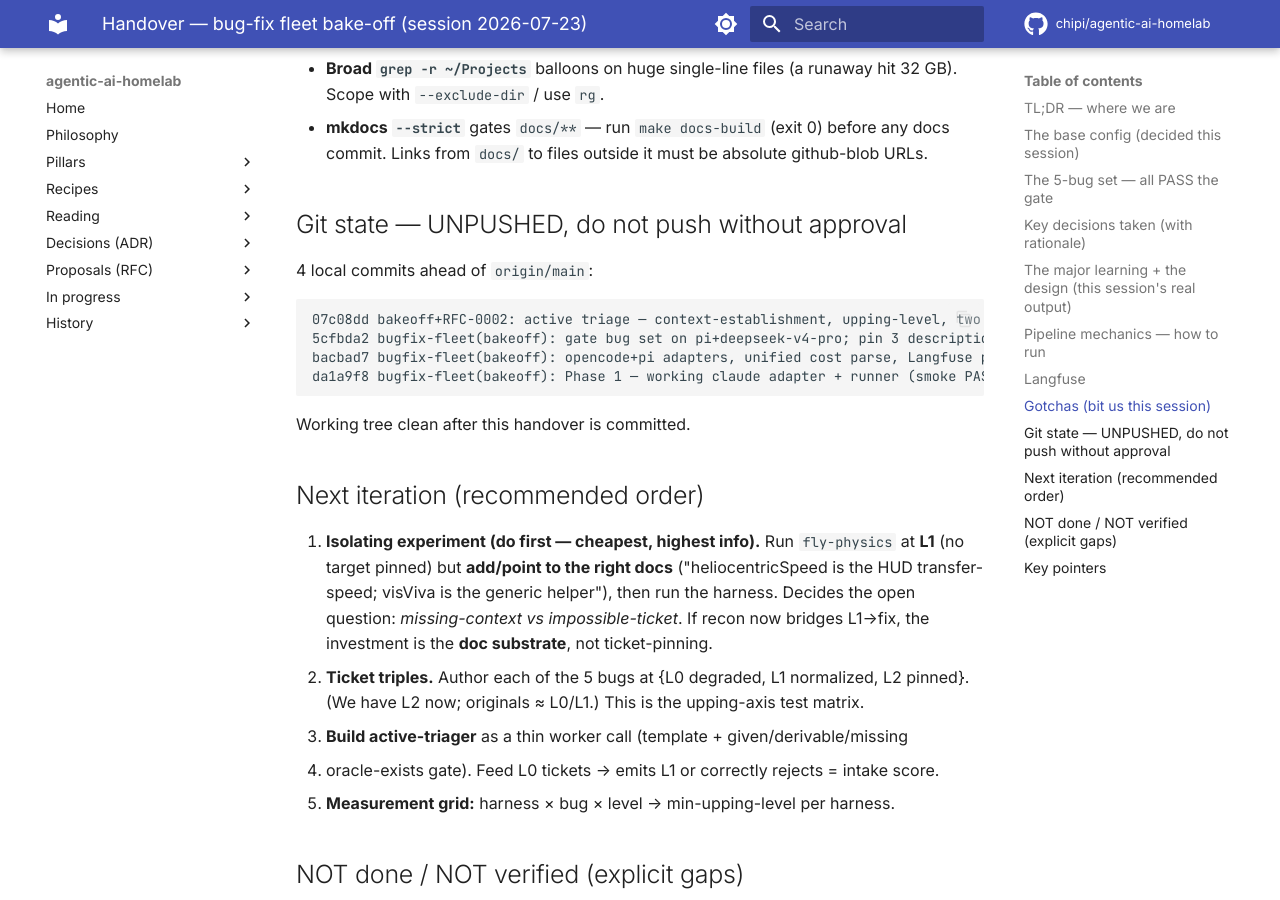
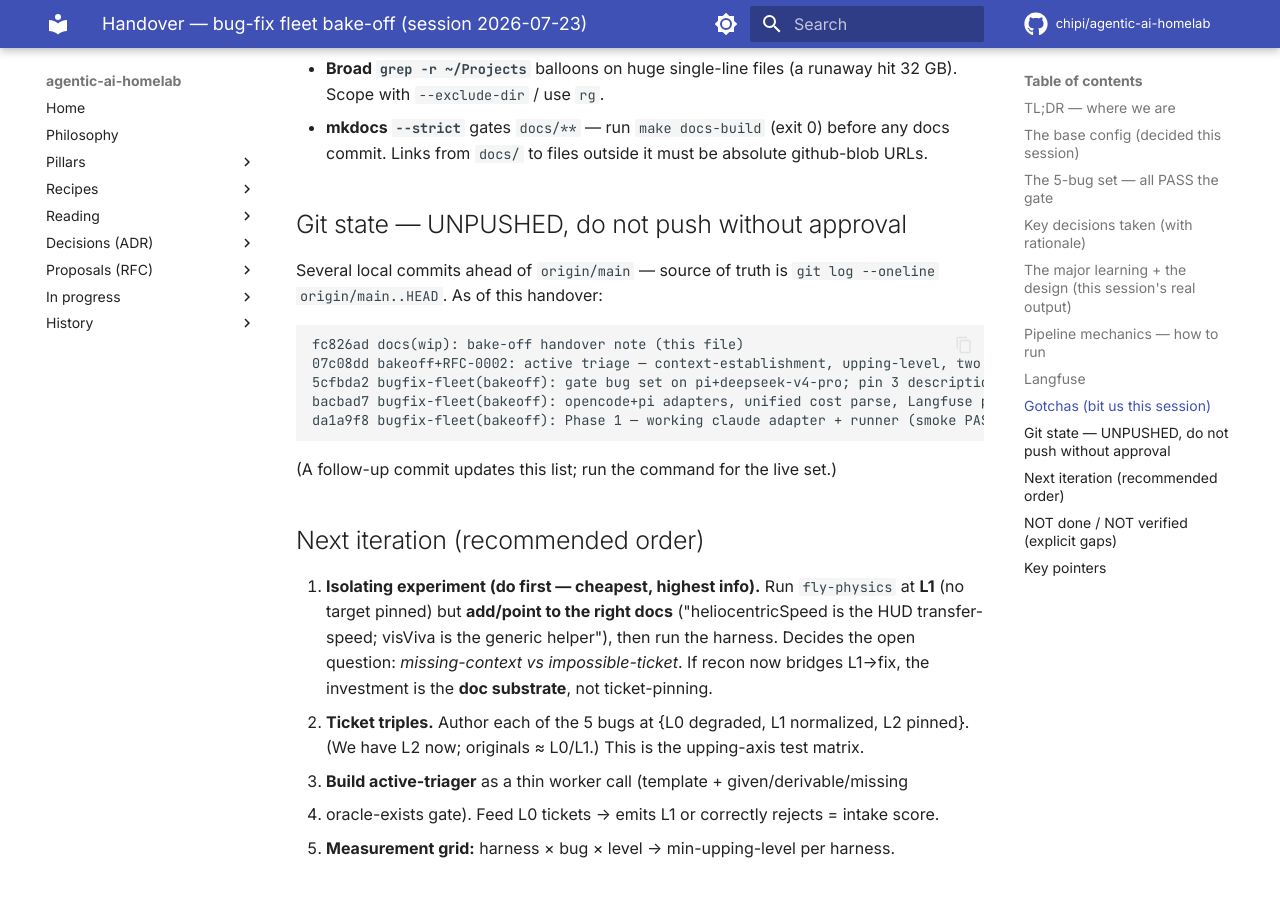
Before and after one commit to chipi/agentic-ai-homelab, an MkDocs documentation site: the page built from docs/wip/bakeoff-handover.md, in a window 1280 px wide and 900 px high, scrolled down 3899 px. Built offline with MkDocs 1.6.1 and Material for MkDocs 9.7.7, drawn with Linux system fonts in a browser that asks for light colours; comment, search, counter and statistics services are not loaded.

Commit message:
docs(wip): bake-off handover — git-state points to live git log
Co-Authored-By: Claude Opus 4.8 <noreply@anthropic.com>
Claude-Session: https://claude.ai/code/session_014NUeoeBSuvGTQ5f1GhqsBF

````diff
--- a/docs/wip/bakeoff-handover.md
+++ b/docs/wip/bakeoff-handover.md
@@ -146,14 +146,16 @@ get cost, register model pricing in Langfuse Settings→Models (not yet done).
 
 ## Git state — UNPUSHED, do not push without approval
 
-4 local commits ahead of `origin/main`:
+Several local commits ahead of `origin/main` — source of truth is
+`git log --oneline origin/main..HEAD`. As of this handover:
 ```
+fc826ad docs(wip): bake-off handover note (this file)
 07c08dd bakeoff+RFC-0002: active triage — context-establishment, upping-level, two scores
 5cfbda2 bugfix-fleet(bakeoff): gate bug set on pi+deepseek-v4-pro; pin 3 descriptions, drop image-bytes
 bacbad7 bugfix-fleet(bakeoff): opencode+pi adapters, unified cost parse, Langfuse push
 da1a9f8 bugfix-fleet(bakeoff): Phase 1 — working claude adapter + runner (smoke PASS)
 ```
-Working tree clean after this handover is committed.
+(A follow-up commit updates this list; run the command for the live set.)
 
 ## Next iteration (recommended order)
 
````
